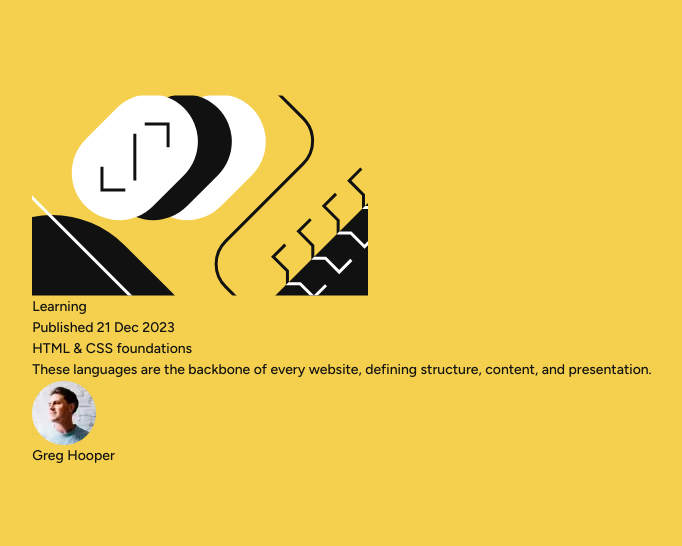
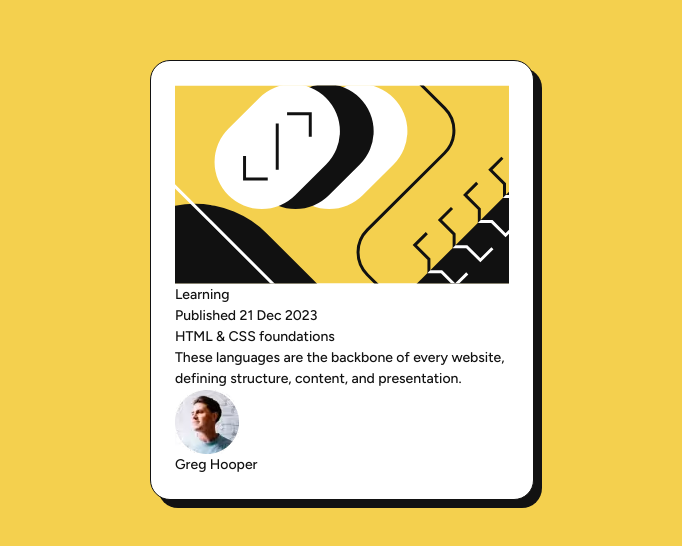
Before and after one commit to OniOdd/blog-preview-card, a plain HTML site: page index.html in a window 1280 px wide. Shown: the part 120-666 px from the top of the page, without its empty margins (298-980 px from the left). Drawn offline with Linux system fonts and the light colour scheme.

Commit message:
Wrote styles for the preview-card class.

```diff
--- a/css/styles.css
+++ b/css/styles.css
@@ -56,6 +56,13 @@ a {
 /* Preview card component */
 
 .preview-card {
+  inline-size: 100%;
+  max-inline-size: 384px;
+  padding: 24px;
+  background-color: var(--clr-white);
+  border: 1px solid var(--clr-black);
+  border-radius: 20px;
+  box-shadow: 8px 8px var(--clr-black);
 }
 
 .preview-card__header {
```
